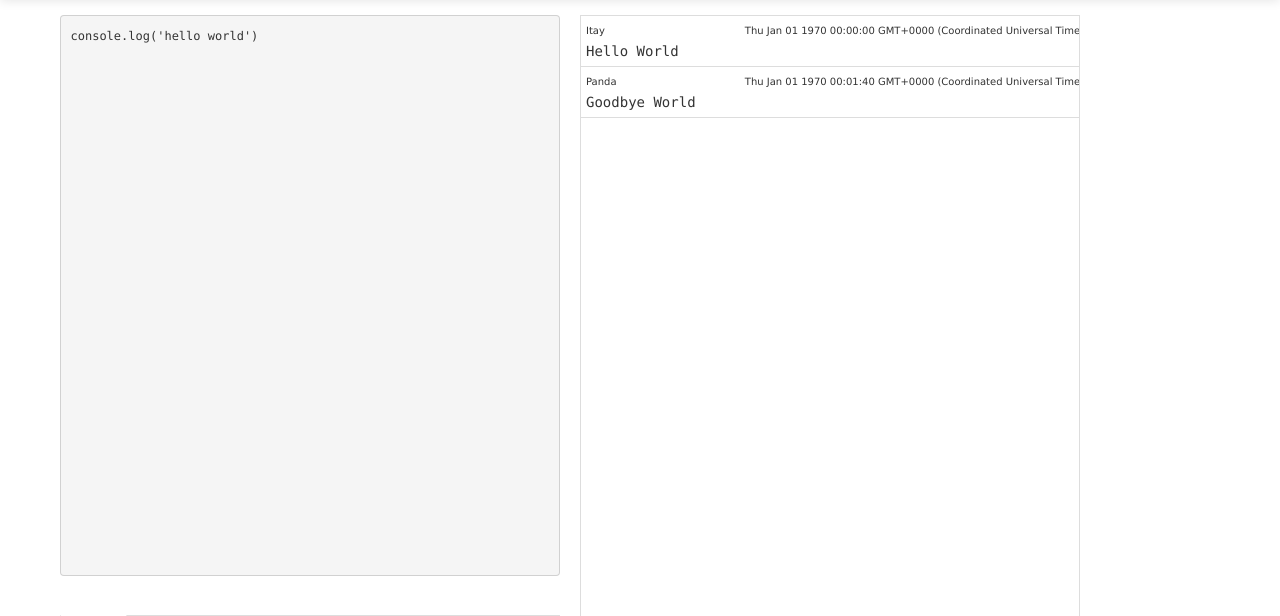
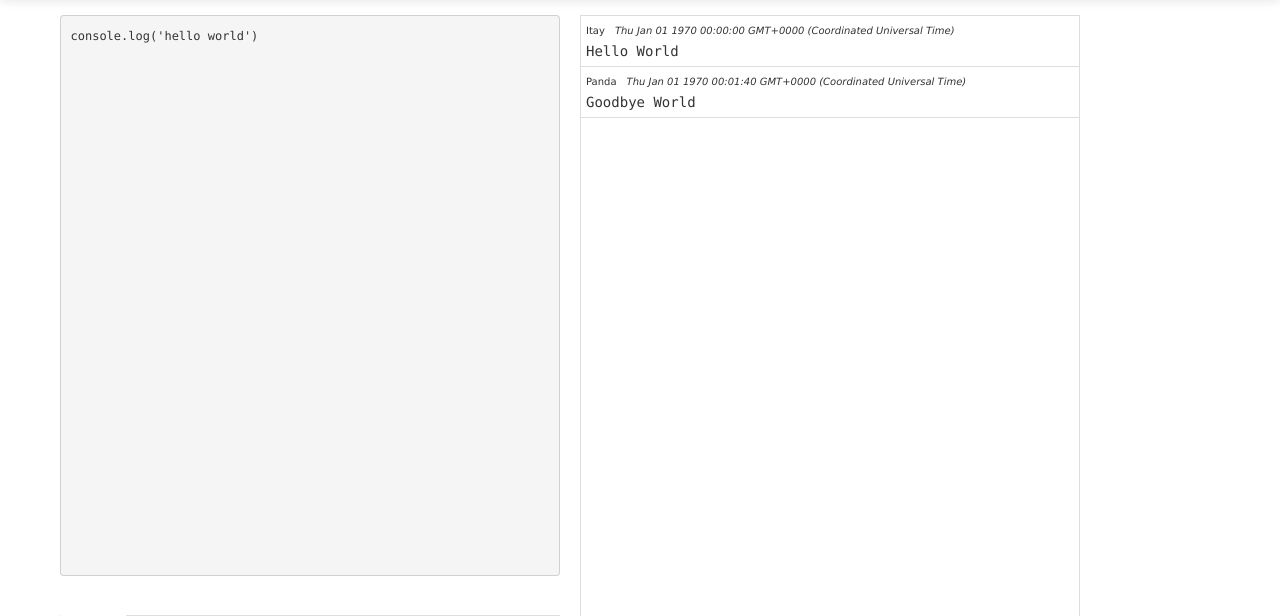
Before and after one commit to nko3/pandabits, a Node server app: page /test in a window 1280 px wide. Shown: the part 45-661 px from the top of the page. Run offline with Node 20, Linux system fonts and the light colour scheme.

Commit message:
Fix horizontal overflow

```diff
--- a/site/public/stylesheets/style.css
+++ b/site/public/stylesheets/style.css
@@ -52,6 +52,7 @@ a {
 }
 
 .message-box .message-header {
+    width: 100%;
     font-size: 10px;
 }
 
@@ -60,10 +61,13 @@ a {
 }
 
 .message-box .message-time {
-    float: right;
+    float: left;
+    font-style: italic;
+    margin-left: 10px;
 }
 
 .message-box .message-content {
+    max-width: 100%;
     clear: both;
     font-family: Monaco, Menlo, Consolas, "Courier New", monospace;
 }
```
